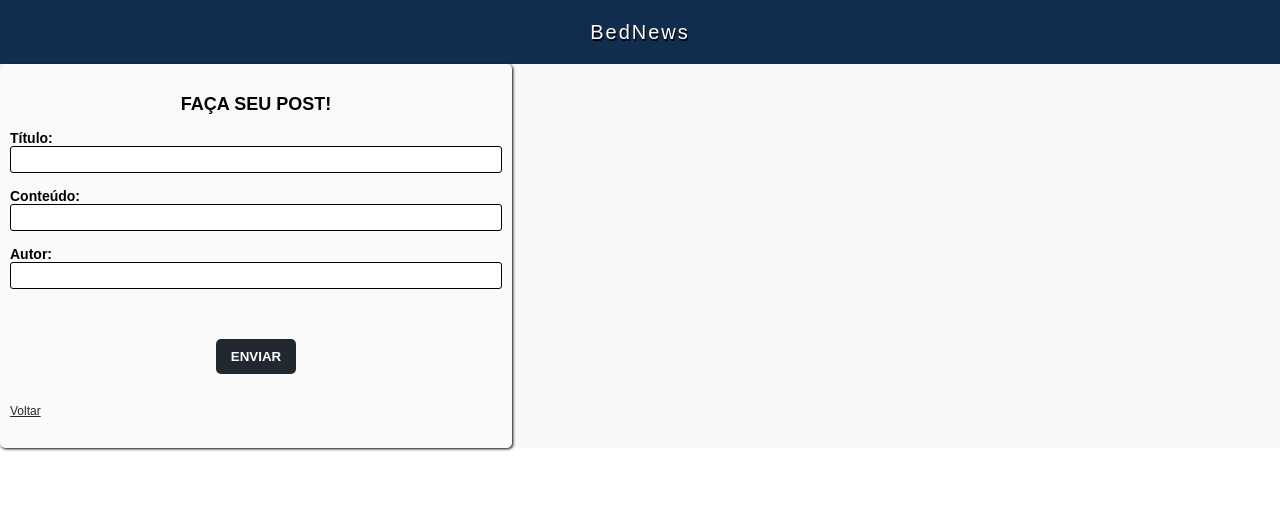
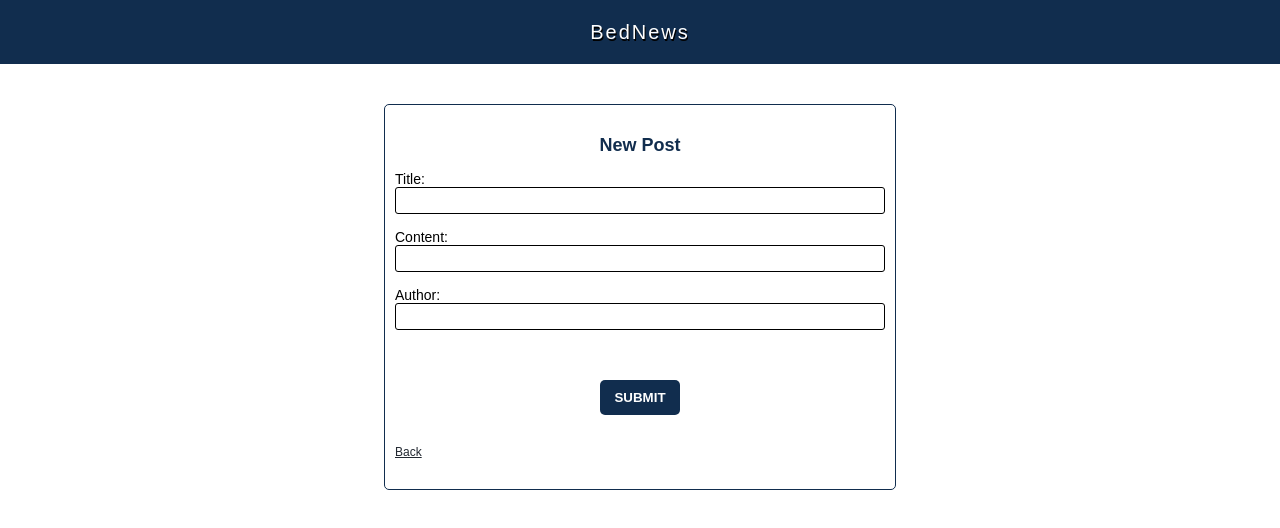
Before and after one commit to RafaelClaudio7/study-next-ts, a Next.js app: page /add in a window 1280 px wide. Shown: the top 528 px of the page. Built offline with nearby package versions, Linux system fonts and the light colour scheme.

Commit message:
removing unused styles

```diff
--- a/src/components/Form/index.tsx
+++ b/src/components/Form/index.tsx
@@ -22,22 +22,22 @@ export default function Form() {
 
   return (
     <FormStyled action="" onSubmit={handleSubmit}>
-      <FormTitle>Faça seu Post!</FormTitle>
-      <Label htmlFor="title">Título:</Label>
+      <FormTitle>New Post</FormTitle>
+      <Label htmlFor="title">Title:</Label>
       <Input
         type="text"
         name="title"
         id="title"
         onChange={(e) => setFormData({ ...formData, title: e.target.value })}
       />
-      <Label htmlFor="body">Conteúdo:</Label>
+      <Label htmlFor="body">Content:</Label>
       <Input
         type="text"
         name="body"
         id="body"
         onChange={(e) => setFormData({ ...formData, body: e.target.value })}
       />
-      <Label htmlFor="">Autor:</Label>
+      <Label htmlFor="">Author:</Label>
       <Input
         type="text"
         name="author"
@@ -45,10 +45,10 @@ export default function Form() {
         onChange={(e) => setFormData({ ...formData, author: e.target.value })}
       />
       <ButtonContainer>
-        <Button type="submit">ENVIAR</Button>
+        <Button type="submit">SUBMIT</Button>
       </ButtonContainer>
       <Link href="/">
-        <BackButton>Voltar</BackButton>
+        <BackButton>Back</BackButton>
       </Link>
     </FormStyled>
   );
--- a/src/components/Form/styles.ts
+++ b/src/components/Form/styles.ts
@@ -24,14 +24,13 @@ export const FormStyled = styled.form<FormProps>`
   display: flex;
   flex-direction: column;
   width: 40vw;
-  padding: 30px 10px 30px 10px;
+  padding: 30px 10px;
   border-radius: 5px;
-  background-color: #fafafa;
-  box-shadow: 1px 1px 3px #000;
+  border: solid 1px #112d4e;
 `;
 export const Label = styled.label<LabelProps>`
   font-size: 14px;
-  font-weight: 700;
+  font-weight: 400;
   margin-top: 15px;
 `;
 export const Input = styled.input<InputProps>`
@@ -46,7 +45,7 @@ export const Button = styled.button<ButtonSubmitProps>`
   width: 80px;
   display: flex;
   justify-content: center;
-  background-color: #222831;
+  background-color: #112d4e;
   color: #fff;
   font-weight: bold;
   border: none;
@@ -61,7 +60,7 @@ export const Button = styled.button<ButtonSubmitProps>`
 export const FormTitle = styled.h2`
   font-size: 18px;
   text-align: center;
-  text-transform: uppercase;
+  color: #112d4e;
 `;
 
 export const BackButton = styled.p`
--- a/src/components/Main.tsx
+++ /dev/null
@@ -1,5 +0,0 @@
-import styled from "styled-components";
-
-export const Main = styled.main`
-  background-color: #f9f7f7;
-`;
--- a/src/pages/add.tsx
+++ b/src/pages/add.tsx
@@ -1,18 +1,27 @@
 import React from "react";
 
-import { Main } from "../components/Main";
 import Form from "../components/Form";
 import Header from "../components/Header";
 import GlobalStyle from "../styles";
+import styled from "styled-components";
+
+export const Container = styled.div`
+  display: flex;
+  justify-content: center;
+  align-items: center;
+  margin-top: 40px;
+`;
 
 export default function AddPost() {
   return (
     <>
       <GlobalStyle />
       <Header />
-      <Main>
-        <Form />
-      </Main>
+      <main>
+        <Container>
+          <Form />
+        </Container>
+      </main>
     </>
   );
 }
--- a/src/pages/index.tsx
+++ b/src/pages/index.tsx
@@ -1,6 +1,4 @@
 import Head from "next/head";
-
-import { Main } from "../components/Main";
 
 import Header from "../components/Header";
 import Button from "../components/Button";
@@ -30,11 +28,11 @@ export default function Home({ posts }: PostProps) {
         <link rel="icon" href="favicon.ico" />
       </Head>
       <Header />
-      <Main>
+      <main>
         <PostCard posts={posts} />
 
         <Button />
-      </Main>
+      </main>
     </>
   );
 }
```
